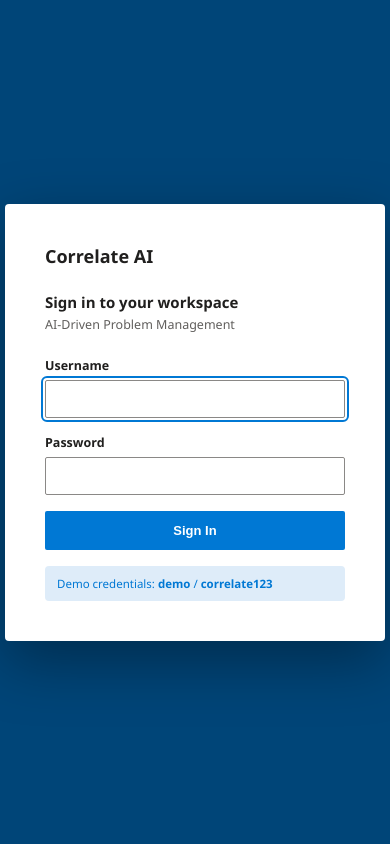
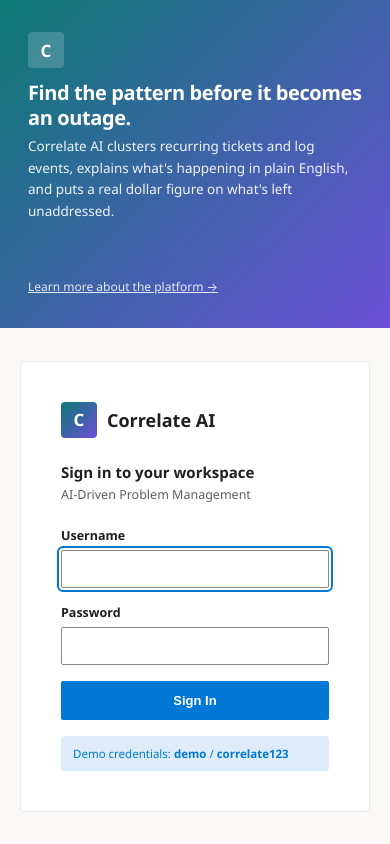
Before and after one commit to bgmaruthi13/CustomerSupportIntelligence, a Django app: page /login/ in a window 390 px wide. Run offline with Django 5.2, Linux system fonts and the light colour scheme; data comes from the database, SQL or seed files in the repository.

Commit message:
Redesign the login page as a split-panel (BACKLOG F.3)
Replaces the bare centered box with a split layout: gradient value-prop
panel (same teal->violet signature as F.1's Platform Story and F.2's
dashboard hero) with three headline capabilities and a link to the new
/about/ page, alongside the actual sign-in form. Stacks to a single
column below 780px, hiding the capability list so the form stays the
priority on mobile.

Verified: gradient exact RGB match at desktop width; capability list
correctly visible at 1280px and correctly hidden with the layout
stacked at 375px mobile; "Learn more" link resolves to /about/; the
actual sign-in flow still works end-to-end through the redesigned form
(real login landed on the Dashboard, not just a visual check).

This completes Theme F (F.1-F.3) - the leadership-facing redesign
requested this session.

Co-Authored-By: Claude Sonnet 5 <noreply@anthropic.com>

```diff
--- a/core/templates/registration/login.html
+++ b/core/templates/registration/login.html
@@ -8,9 +8,25 @@
 <link rel="stylesheet" href="{% static 'css/app.css' %}">
 </head>
 <body style="overflow:auto">
-<div class="auth-wrap">
-  <div class="auth-box">
+<div class="auth-split">
+  <div class="auth-split-brand">
+    <div class="auth-split-brand-inner">
+      <div class="logo-icon" style="width:36px;height:36px;background:rgba(255,255,255,0.18);border-radius:var(--radius-md);display:flex;align-items:center;justify-content:center;color:#fff;font-weight:800;font-size:17px">{{ site_settings.site_name|slice:":1" }}</div>
+      <h1>Find the pattern before it becomes an outage.</h1>
+      <p class="auth-split-tagline">{{ site_settings.site_name }} clusters recurring tickets and log events, explains what's happening in plain English, and puts a real dollar figure on what's left unaddressed.</p>
+      <ul class="auth-split-caps">
+        <li><span class="cap-icon">◆</span> Two independent clustering engines — explainable statistics and semantic AI</li>
+        <li><span class="cap-icon">✨</span> AI-generated briefings, strategic narratives, and formal Problem Records</li>
+        <li><span class="cap-icon">⛨</span> Sensitive-data scanning across tickets and 100GB+ log files</li>
+      </ul>
+      <a class="auth-split-learn-more" href="{% url 'platform_story' %}">Learn more about the platform →</a>
+    </div>
+  </div>
+
+  <div class="auth-split-form-side">
+    <div class="auth-box" style="box-shadow:none;border:1px solid var(--border)">
       <div class="auth-logo">
+        <div class="logo-icon">{{ site_settings.site_name|slice:":1" }}</div>
         <div class="logo-text">{{ site_settings.site_name }}</div>
       </div>
       <div class="auth-title">Sign in to your workspace</div>
@@ -37,5 +53,6 @@
       <div class="auth-demo-hint">Demo credentials: <strong>demo</strong> / <strong>correlate123</strong></div>
     </div>
   </div>
+</div>
 </body>
 </html>
--- a/static/css/app.css
+++ b/static/css/app.css
@@ -696,6 +696,33 @@ body {
 .auth-sub { font-size: 12.5px; color: var(--text-secondary); margin-bottom: 24px; }
 .auth-demo-hint { background: var(--blue-bg); color: var(--blue); font-size: 11.5px; padding: 10px 12px; border-radius: var(--radius-md); margin-top: 16px; }
 
+/* ── Login split-panel (leadership-demo redesign F.3) ──
+   Same gradient signature as the Platform Story hero / dashboard briefing
+   hero — value prop on the left, the actual sign-in form on the right,
+   replacing the previous bare centered box. Stacks on narrow viewports
+   (brand panel becomes a compact header instead of a full side column). */
+.auth-split { min-height: 100vh; width: 100%; display: flex; }
+.auth-split-brand {
+  flex: 1 1 46%; background: linear-gradient(135deg, var(--teal) 0%, var(--violet) 100%);
+  color: #fff; padding: 48px; display: flex; flex-direction: column; justify-content: center;
+}
+.auth-split-brand-inner { max-width: 420px; margin: 0 auto; }
+.auth-split-brand h1 { font-size: 26px; font-weight: 800; letter-spacing: -0.4px; margin: 18px 0 12px; line-height: 1.25; }
+.auth-split-brand p.auth-split-tagline { font-size: 13.5px; opacity: 0.92; line-height: 1.6; margin-bottom: 28px; }
+.auth-split-caps { list-style: none; display: flex; flex-direction: column; gap: 14px; }
+.auth-split-caps li { display: flex; align-items: flex-start; gap: 10px; font-size: 12.5px; line-height: 1.5; opacity: 0.95; }
+.auth-split-caps li .cap-icon { flex: 0 0 auto; width: 22px; height: 22px; border-radius: 50%; background: rgba(255,255,255,0.18); display: flex; align-items: center; justify-content: center; font-size: 11px; }
+.auth-split-brand a.auth-split-learn-more { display: inline-block; margin-top: 28px; color: #fff; font-size: 12px; text-decoration: underline; opacity: 0.85; }
+.auth-split-brand a.auth-split-learn-more:hover { opacity: 1; }
+.auth-split-form-side { flex: 1 1 54%; display: flex; align-items: center; justify-content: center; background: var(--body-bg); padding: 40px; }
+@media (max-width: 780px) {
+  .auth-split { flex-direction: column; }
+  .auth-split-brand { flex: 0 0 auto; padding: 32px 28px; }
+  .auth-split-caps { display: none; }
+  .auth-split-brand h1 { font-size: 20px; margin: 12px 0 6px; }
+  .auth-split-form-side { padding: 32px 20px; }
+}
+
 /* ── Upload wizard ── */
 .wizard-steps { display: flex; align-items: center; gap: 8px; margin-bottom: 24px; }
 .wizard-step { display: flex; align-items: center; gap: 8px; font-size: 12.5px; font-weight: 600; color: var(--text-muted); }
```
Also changed, not shown: BACKLOG.md (+1 -1 lines). Lines whose indentation alone changed are shown as unchanged.
